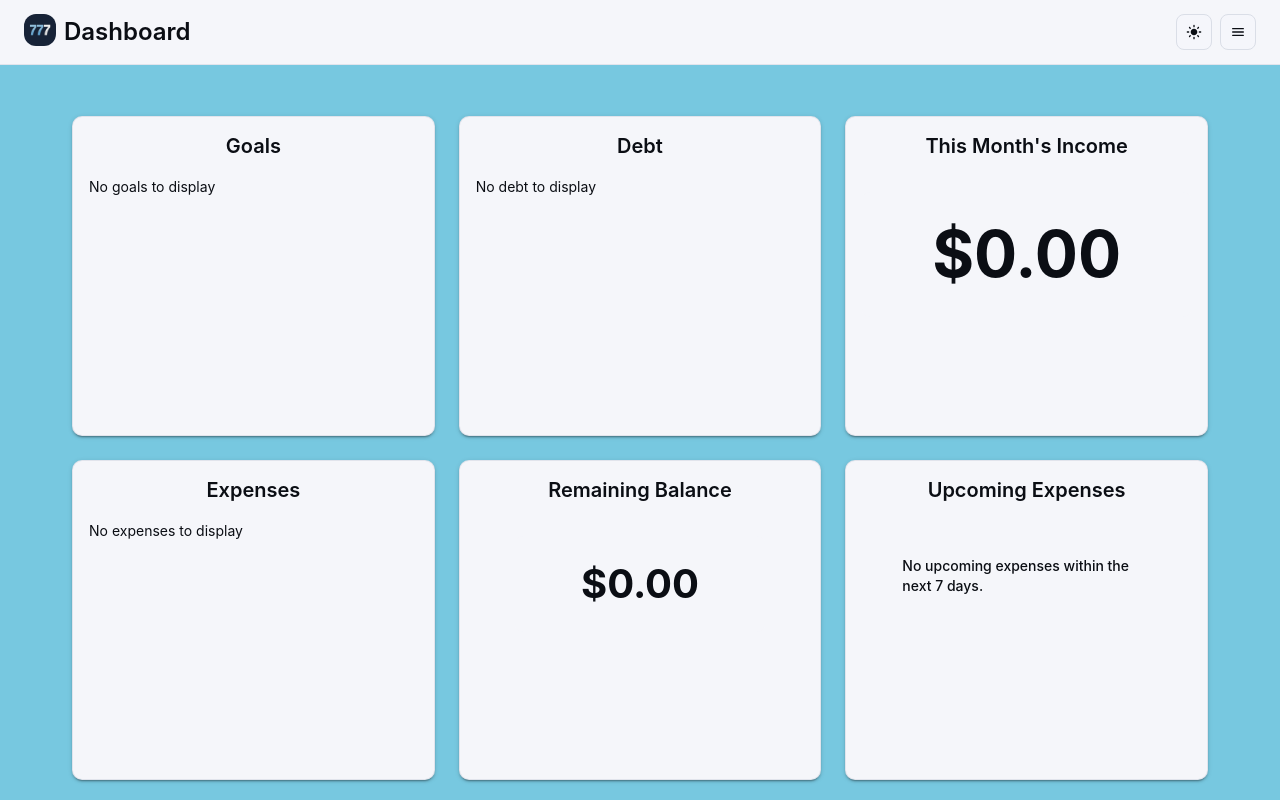
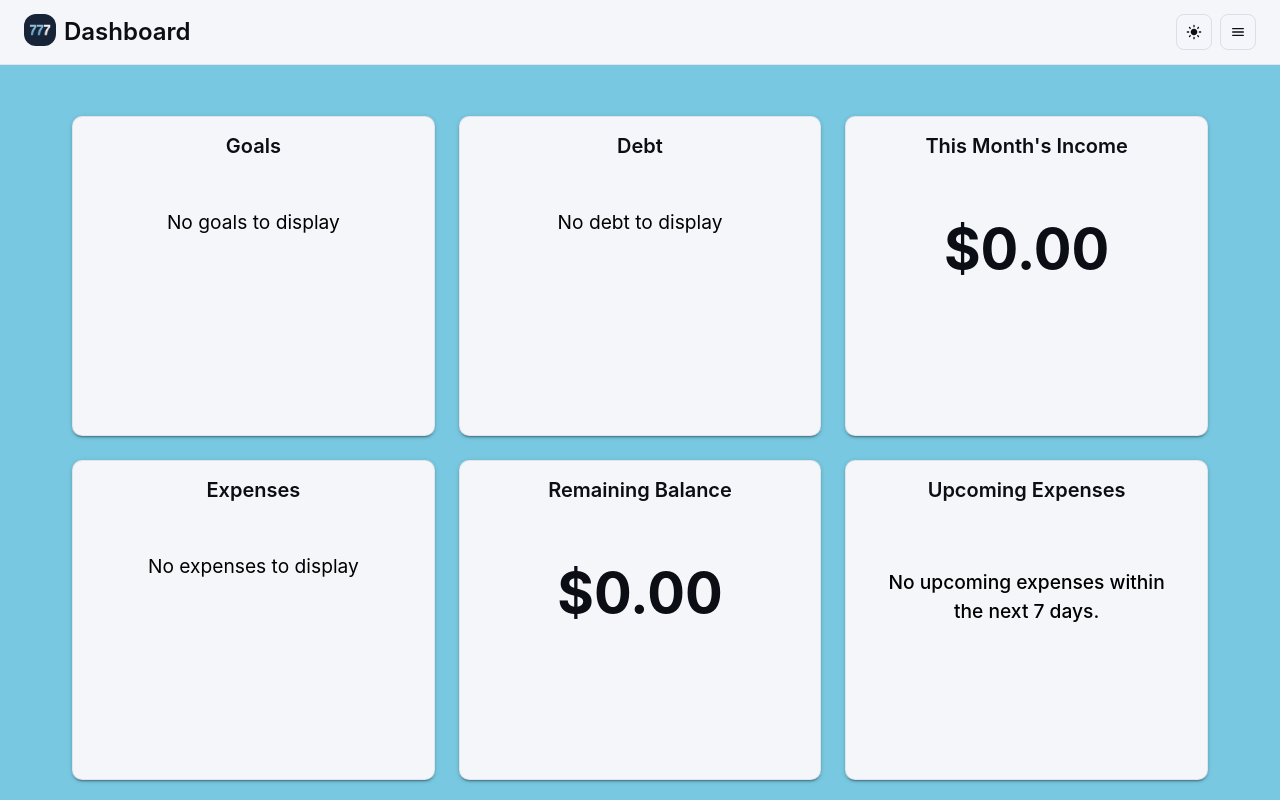
Before and after one commit to ElijahHawthorne/COP4331_LargeProject, a React (Vite) app in the folder frontend/: page /dashboard in a window 1280 px wide. Built offline with nearby package versions, Linux system fonts and the light colour scheme.

Commit message:
Changed some styles

```diff
--- a/frontend/src/Pages/LoginPage.tsx
+++ b/frontend/src/Pages/LoginPage.tsx
@@ -7,7 +7,7 @@ const LoginPage = () => {
       {/* Page Title */}
       <PageTitle />
       {/* Login Card */}
-      <div className="w-full h-1/3 max-w-md bg-white p-6 rounded shadow-lg">
+      <div className="w-1/3 h-[40vh] bg-white p-6 rounded shadow-lg">
         <Login />
       </div>
     </div>
--- a/frontend/src/components/Balance.tsx
+++ b/frontend/src/components/Balance.tsx
@@ -35,7 +35,7 @@ const BalanceCard: React.FC<BalanceCardProps> = ({ expenses, income }) => {
     <Box sx={{ mt: 2, display: 'flex', justifyContent: 'center' }}>
       <Card
         sx={{
-          width: 250,
+          width: 'max-content',
           border: 'none',
           textAlign: 'center',
           p: 2,
@@ -46,7 +46,7 @@ const BalanceCard: React.FC<BalanceCardProps> = ({ expenses, income }) => {
             variant="h3"
             sx={{
               fontWeight: 'bold',
-              fontSize: '2.5rem',
+              fontSize: '3.5rem',
               my: 1,
               color: (theme) => theme.palette.text.primary,
             }}
--- a/frontend/src/components/Login.tsx
+++ b/frontend/src/components/Login.tsx
@@ -75,7 +75,7 @@ Background: EBE9E1*/
   return (
     <div
       id="loginDiv"
-      className=" flex flex-col items-center justify-center bg-white rounded-lg shadow-md"
+      className=" flex flex-col items-center justify-center bg-white rounded-lg shadow-md w-full h-full"
     >
       <span id="inner-title" className="text-3xl font-bold" style={{paddingTop: "1.5rem",
         paddingBottom: "0.5rem"
--- a/frontend/src/components/UpcomingExpenses.tsx
+++ b/frontend/src/components/UpcomingExpenses.tsx
@@ -1,7 +1,7 @@
 import React, { useState, useEffect } from "react";
 import { Expense } from "../Types";
 import {
-  Box,
+  Typography,
   List,
   ListItem,
   ListItemText,
@@ -42,7 +42,6 @@ const UpcomingExpensesCard: React.FC<UpcomingExpensesCardProps> = ({ expenses })
   });
 
   return (
-    <Box sx={{ padding: 2, border: 'none' }}>
 <List>
   {upcomingExpenses.length > 0 ? (
     upcomingExpenses.map((expense) => {
@@ -64,7 +63,7 @@ const UpcomingExpensesCard: React.FC<UpcomingExpensesCardProps> = ({ expenses })
               sx: (theme) => ({
                 fontFamily: "Inter, sans-serif",
                 color: theme.palette.text.primary,
-                      fontSize: "1.3rem !important",
+                fontSize: "1.4rem !important",
                 fontWeight: "bold",
               }),
             }}
@@ -72,7 +71,7 @@ const UpcomingExpensesCard: React.FC<UpcomingExpensesCardProps> = ({ expenses })
               sx: (theme) => ({
                 fontFamily: "Inter, sans-serif",
                 color: theme.palette.text.primary,
-                      fontSize: "1rem !important",
+                fontSize: "1.3rem !important",
               }),
             }}
           />
@@ -80,12 +79,23 @@ const UpcomingExpensesCard: React.FC<UpcomingExpensesCardProps> = ({ expenses })
       );
     })
   ) : (
-          <ListItem>
-            <ListItemText primary="No upcoming expenses within the next 7 days." />
+    <ListItem sx={{ justifyContent: "center" }}>
+      <Typography
+        variant="body1"
+        align="center"
+        sx={{
+          textAlign: "center",
+          color: "black",
+          mt: 4,
+          fontSize: "1.2rem",
+        }}
+      >
+        No upcoming expenses within the next 7 days.
+      </Typography>
     </ListItem>
   )}
 </List>
-    </Box>
+
   );
 };
 
--- a/frontend/src/components/ViewDebt.tsx
+++ b/frontend/src/components/ViewDebt.tsx
@@ -124,7 +124,13 @@ const Viewdebt: React.FC<ViewDebtProps> = ({ debt = [], userId, onDebtDeleted })
           </Box>
         ))
       ) : (
-        <Typography>No debt to display</Typography>
+        <Typography
+        sx={{
+          textAlign: "center",
+          color: "black",
+          mt: 4,
+          fontSize: "1.2rem",
+        }}>No debt to display</Typography>
       )}
     </div>
   );
--- a/frontend/src/components/ViewExpense.tsx
+++ b/frontend/src/components/ViewExpense.tsx
@@ -82,7 +82,13 @@ const ViewExpense: React.FC<ViewExpenseProps> = ({
           </Box>
         ))
       ) : (
-        <Typography>No expenses to display</Typography>
+        <Typography
+        sx={{
+          textAlign: "center",
+          color: "black",
+          mt: 4,
+          fontSize: "1.2rem",
+        }}>No expenses to display</Typography>
       )}
     </Box>
   );
--- a/frontend/src/components/ViewGoals.tsx
+++ b/frontend/src/components/ViewGoals.tsx
@@ -148,7 +148,14 @@ const ViewGoals: React.FC<ViewGoalsProps> = ({
           </Box>
         ))
       ) : (
-        <Typography>No goals to display</Typography>
+        <Typography
+        sx={{
+          textAlign: "center",
+          color: "black",
+          mt: 4,
+          fontSize: "1.2rem",
+        }}
+        >No goals to display</Typography>
       )}
     </div>
   );
--- a/frontend/src/components/ViewIncome.tsx
+++ b/frontend/src/components/ViewIncome.tsx
@@ -10,7 +10,7 @@ const ViewIncome: React.FC<ViewIncomeProps> = ({ income }) => {
     <Box sx={{ mt: 2, display: 'flex', justifyContent: 'center' }}>
       <Card
         sx={{
-          width: 400,
+          width: 'max-content',
           border: 'none',
           textAlign: 'center',
           p: 2,
@@ -21,7 +21,7 @@ const ViewIncome: React.FC<ViewIncomeProps> = ({ income }) => {
           <Typography
             variant="h3"
             sx={{
-              fontSize: "4rem",
+              fontSize: "3.5rem",
               my: 1,
               fontWeight: "bold"
             }}
```
Lines whose indentation alone changed are shown as unchanged.
